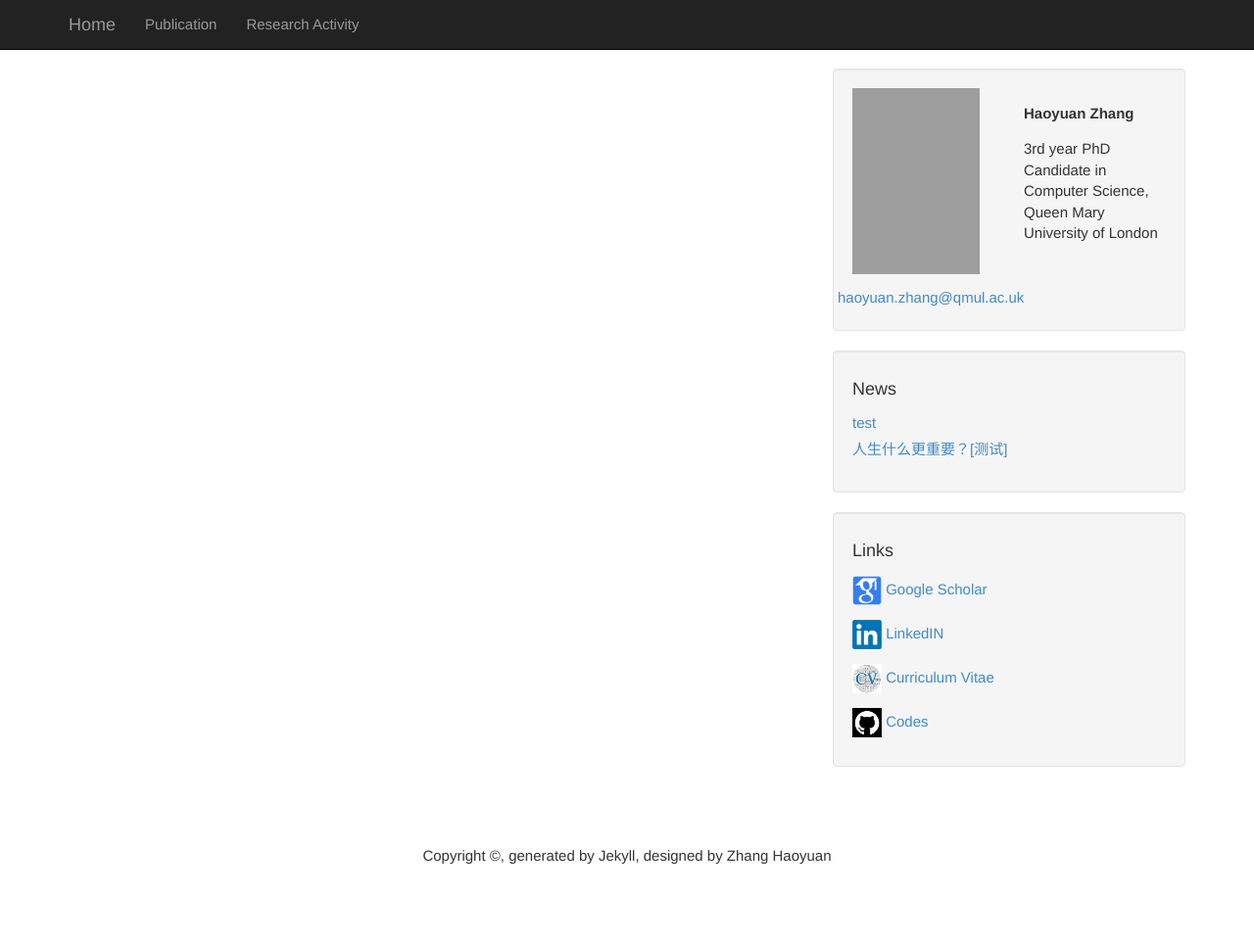
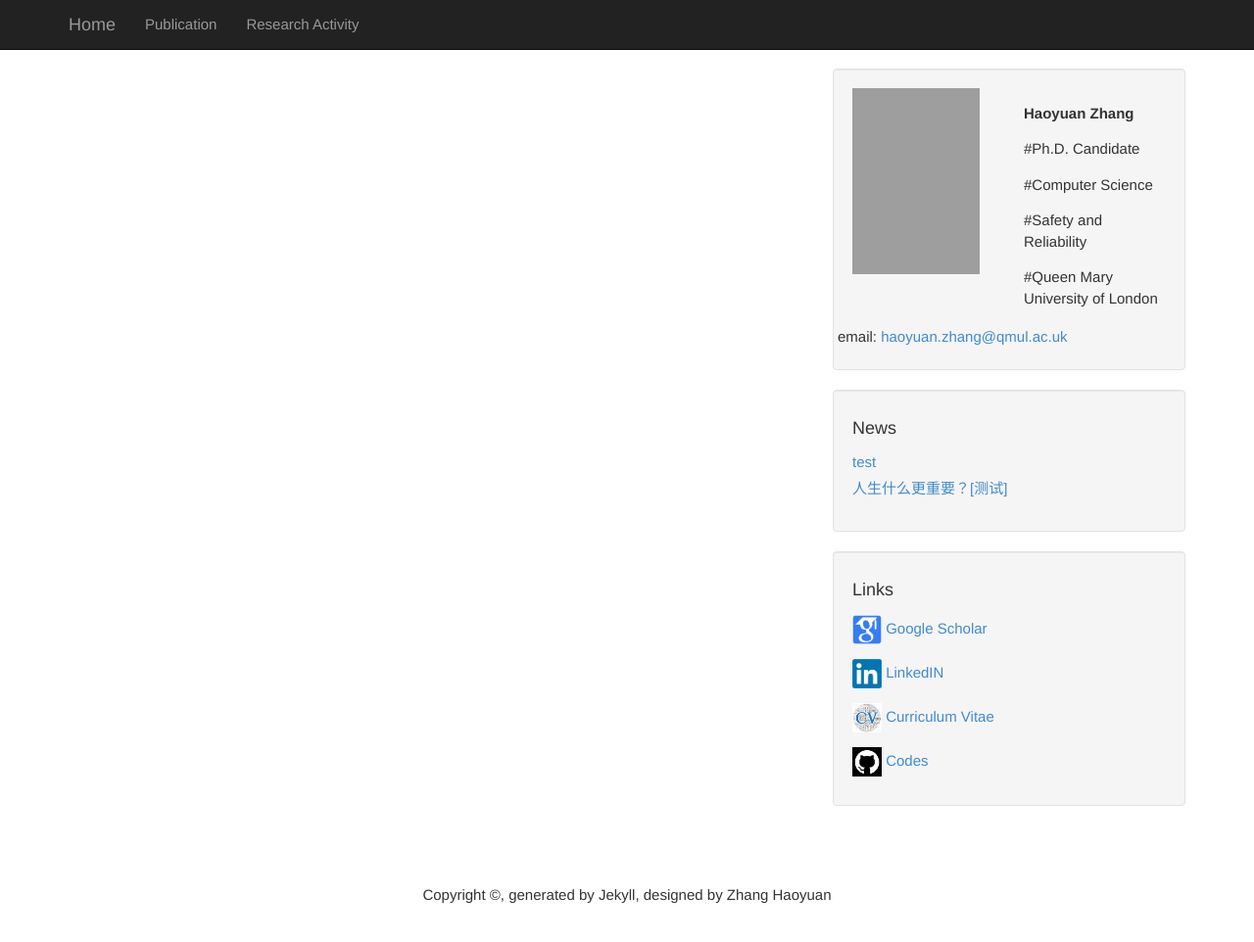
Before and after one commit to july0905/haoyuanzhang1990.github.io, a Jekyll site: the page built from pub.md, in a window 1280 px wide and 974 px high. Shown: the top 962 px of the window at 98% size. Built offline with Jekyll 4.4.1, drawn with Linux system fonts in a browser that asks for light colours; grey boxes are pictures that could not be loaded.

Commit message:
Update categories.html

```diff
--- a/_includes/categories.html
+++ b/_includes/categories.html
@@ -19,11 +19,15 @@
                  </p>
                  <p>
                  </p>
-              <li>
-                3rd year PhD Candidate in Computer Science, Queen Mary University of London
-              </li>
-
+                <li>  #Ph.D. Candidate</li>      <p>
+                 </p>
+                <li>  #Computer Science</li>      <p>
+                 </p>
+                <li> #Safety and Reliability    </li>   <p>
+                 </p>
+                <li>  #Queen Mary University of London</li>    <p>
+                 </p>
                 </ul>
               </div>
               <!-- /.col-lg-6 -->
-                   <a href="mailto:haoyuan.zhang@qmul.ac.uk">haoyuan.zhang@qmul.ac.uk</a>
+                   email: <a href="mailto:haoyuan.zhang@qmul.ac.uk">haoyuan.zhang@qmul.ac.uk</a>
```
